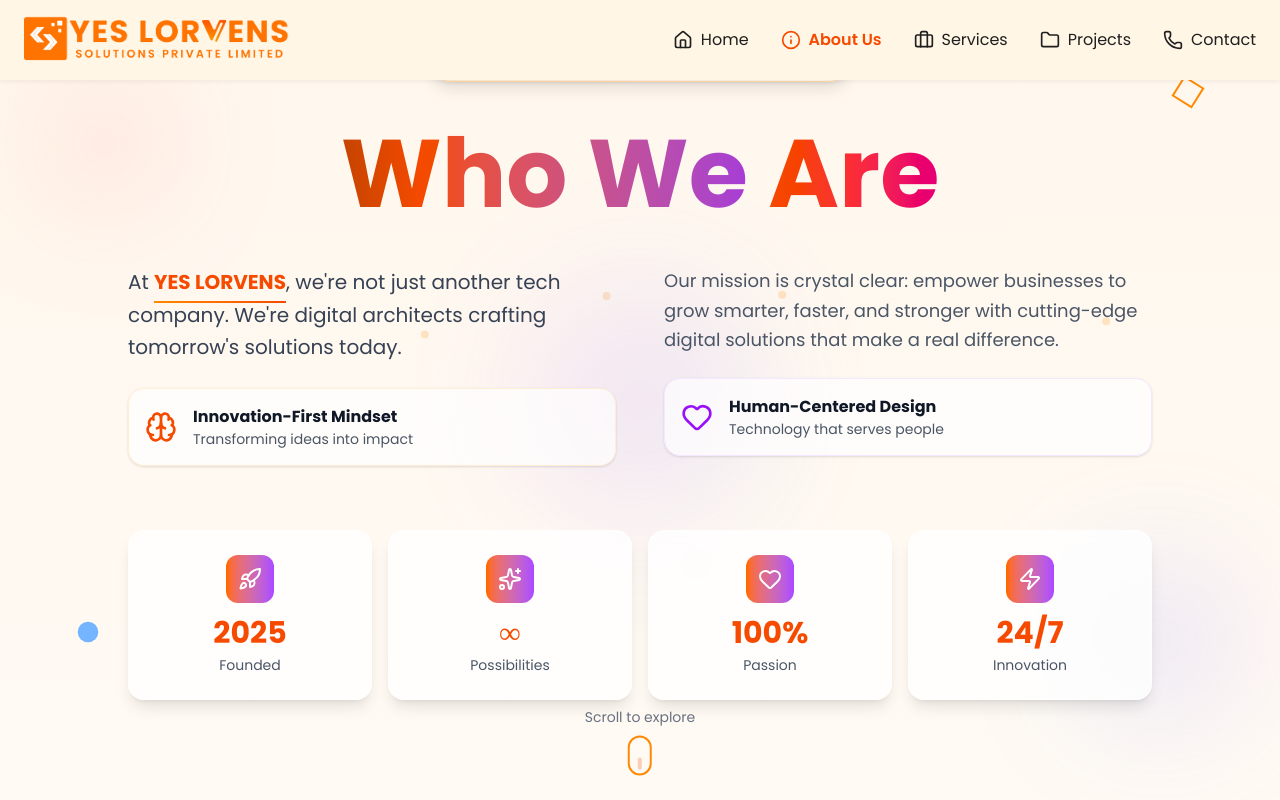
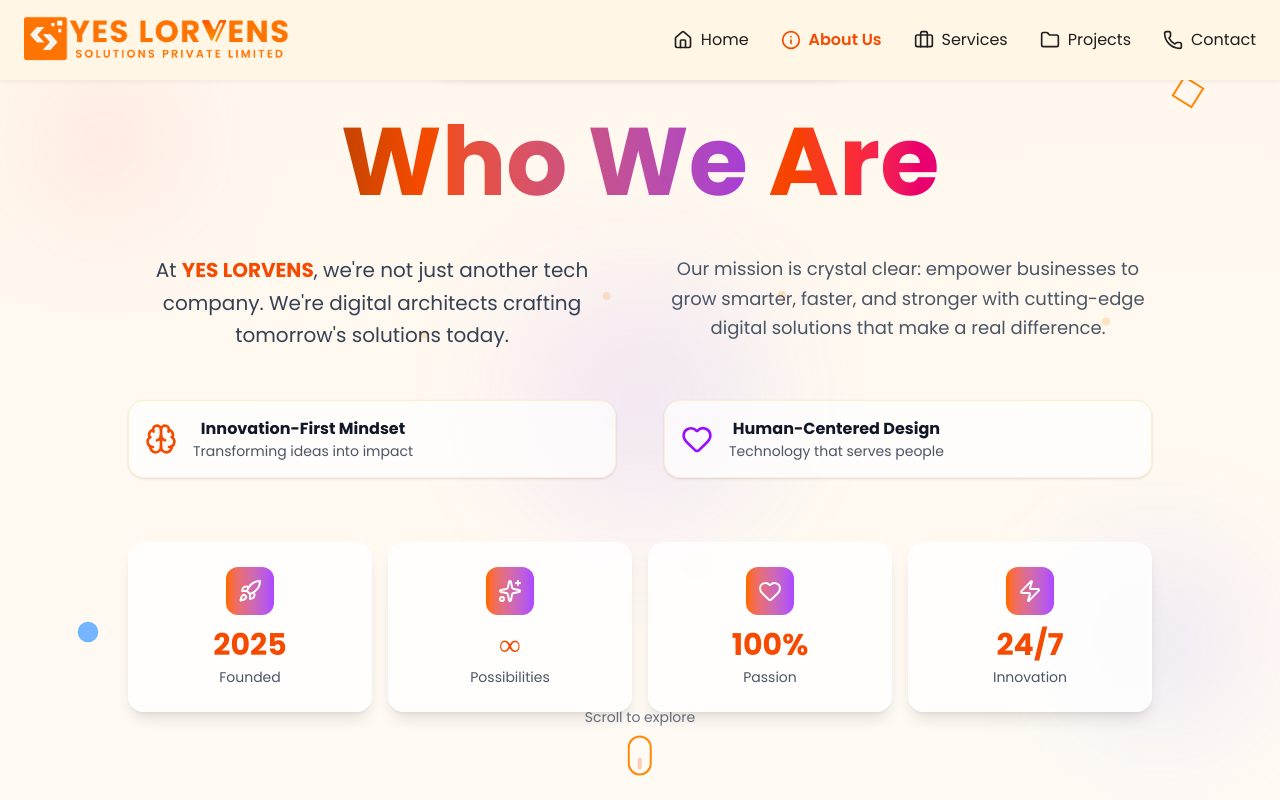
Before and after one commit to LorvensITSolutions/lorvens-v1, a React (Vite) app: page /about in a window 1280 px wide. Shown: the top 800 px of the page. Built offline with nearby package versions, Linux system fonts and the light colour scheme.

Commit message:
home and about page updates

```diff
--- a/src/Pages/AboutPage.jsx
+++ b/src/Pages/AboutPage.jsx
@@ -157,32 +157,31 @@ const IntroSection = () => {
         </motion.h1>
 
         {/* Enhanced Description Grid */}
+ {/* Enhanced Description Grid */}
 <motion.div
   className="grid grid-cols-1 lg:grid-cols-2 gap-12 max-w-5xl mx-auto mb-16"
   initial={{ opacity: 0, y: 30 }}
   animate={{ opacity: 1, y: 0 }}
   transition={{ duration: 1, delay: 0.5 }}
 >
-          <motion.div
-            className="text-left space-y-6"
+  {/* Row 1 - Text only */}
+  <motion.p
+    className="text-lg sm:text-xl leading-relaxed text-gray-700"
     whileInView={{ x: [-20, 0] }}
     transition={{ duration: 0.8 }}
   >
-            <p className="text-lg sm:text-xl leading-relaxed text-gray-700">
-              At <motion.span
-                className="font-bold text-orange-600 relative inline-block"
-                whileHover={{ scale: 1.05 }}
+    At <span className="font-bold text-orange-600">YES LORVENS</span>, we're not just another tech company. We're digital architects crafting tomorrow's solutions today.
+  </motion.p>
+
+  <motion.p
+    className="text-base sm:text-lg leading-relaxed text-gray-600"
+    whileInView={{ x: [20, 0] }}
+    transition={{ duration: 0.8 }}
   >
-                YES LORVENS
-                <motion.div
-                  className="absolute -bottom-1 left-0 right-0 h-0.5 bg-gradient-to-r from-orange-400 to-orange-600"
-                  initial={{ scaleX: 0 }}
-                  animate={{ scaleX: 1 }}
-                  transition={{ duration: 0.8, delay: 1 }}
-                />
-              </motion.span>, we're not just another tech company. We're digital architects crafting tomorrow's solutions today.
-            </p>
+    Our mission is crystal clear: empower businesses to grow smarter, faster, and stronger with cutting-edge digital solutions that make a real difference.
+  </motion.p>
 
+  {/* Row 2 - Cards only */}
   <motion.div
     className="flex items-center gap-4 p-4 bg-white/70 rounded-2xl border border-orange-100 shadow-sm"
     whileHover={{ scale: 1.02, y: -2 }}
@@ -194,19 +193,9 @@ const IntroSection = () => {
       <p className="text-sm text-gray-600">Transforming ideas into impact</p>
     </div>
   </motion.div>
-          </motion.div>
 
   <motion.div
-            className="text-left space-y-6"
-            whileInView={{ x: [20, 0] }}
-            transition={{ duration: 0.8 }}
-          >
-            <p className="text-base sm:text-lg leading-relaxed text-gray-600">
-              Our mission is crystal clear: empower businesses to grow smarter, faster, and stronger with cutting-edge digital solutions that make a real difference.
-            </p>
-
-            <motion.div
-              className="flex items-center gap-4 p-4 bg-white/70 rounded-2xl border border-purple-100 shadow-sm"
+    className="flex items-center gap-4 p-4 bg-white/70 rounded-2xl border border-orange-100 shadow-sm"
     whileHover={{ scale: 1.02, y: -2 }}
     transition={{ duration: 0.3 }}
   >
@@ -217,7 +206,7 @@ const IntroSection = () => {
     </div>
   </motion.div>
 </motion.div>
-        </motion.div>
+
 
         {/* Interactive Stats */}
         <motion.div
@@ -1165,7 +1154,7 @@ const CallToActionSection = () => {
           whileInView={{ opacity: 1, scale: 1 }}
           transition={{ duration: 0.8, delay: 0.4 }}
         >
-          <Link to="/projects">
+          <Link to="/contact">
   <motion.button
     className="inline-flex items-center gap-3 px-8 py-4 bg-white text-gray-900 font-bold
                rounded-full shadow-lg hover:shadow-xl transition-all duration-300 group"
--- a/src/Pages/HomePage.jsx
+++ b/src/Pages/HomePage.jsx
@@ -621,7 +621,7 @@ const HomePage = () => {
       </section>
 
       {/* Scroll to Top Indicator */}
-      <motion.div
+      {/* <motion.div
         className="fixed bottom-8 right-8 z-50"
         initial={{ opacity: 0, scale: 0 }}
         animate={{ opacity: 1, scale: 1 }}
@@ -635,7 +635,7 @@ const HomePage = () => {
         >
           <ArrowRight className="rotate-[-90deg]" size={20} />
         </motion.button>
-      </motion.div>
+      </motion.div> */}
     </div>
   );
 };
```
Lines whose indentation alone changed are shown as unchanged.
